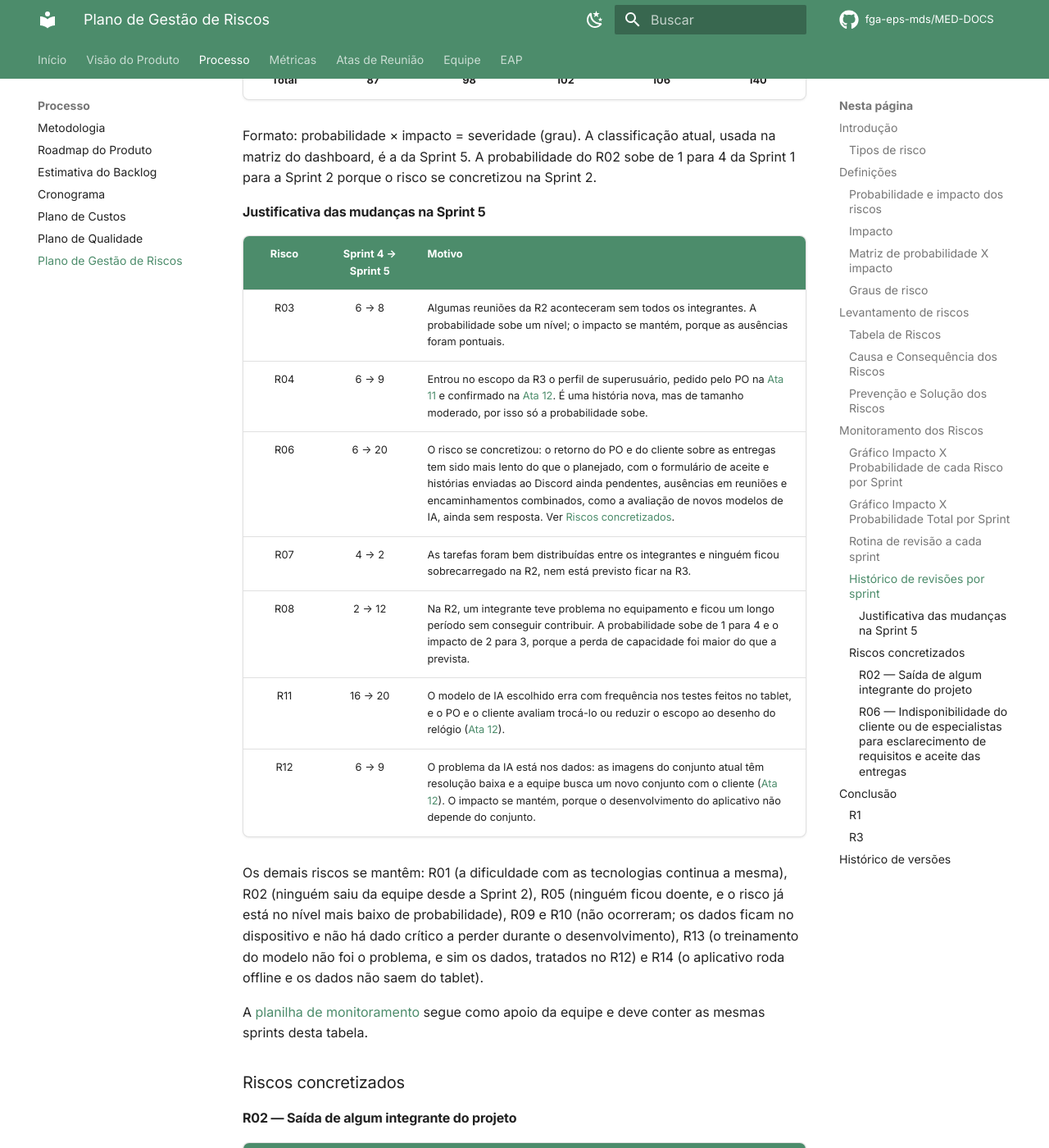
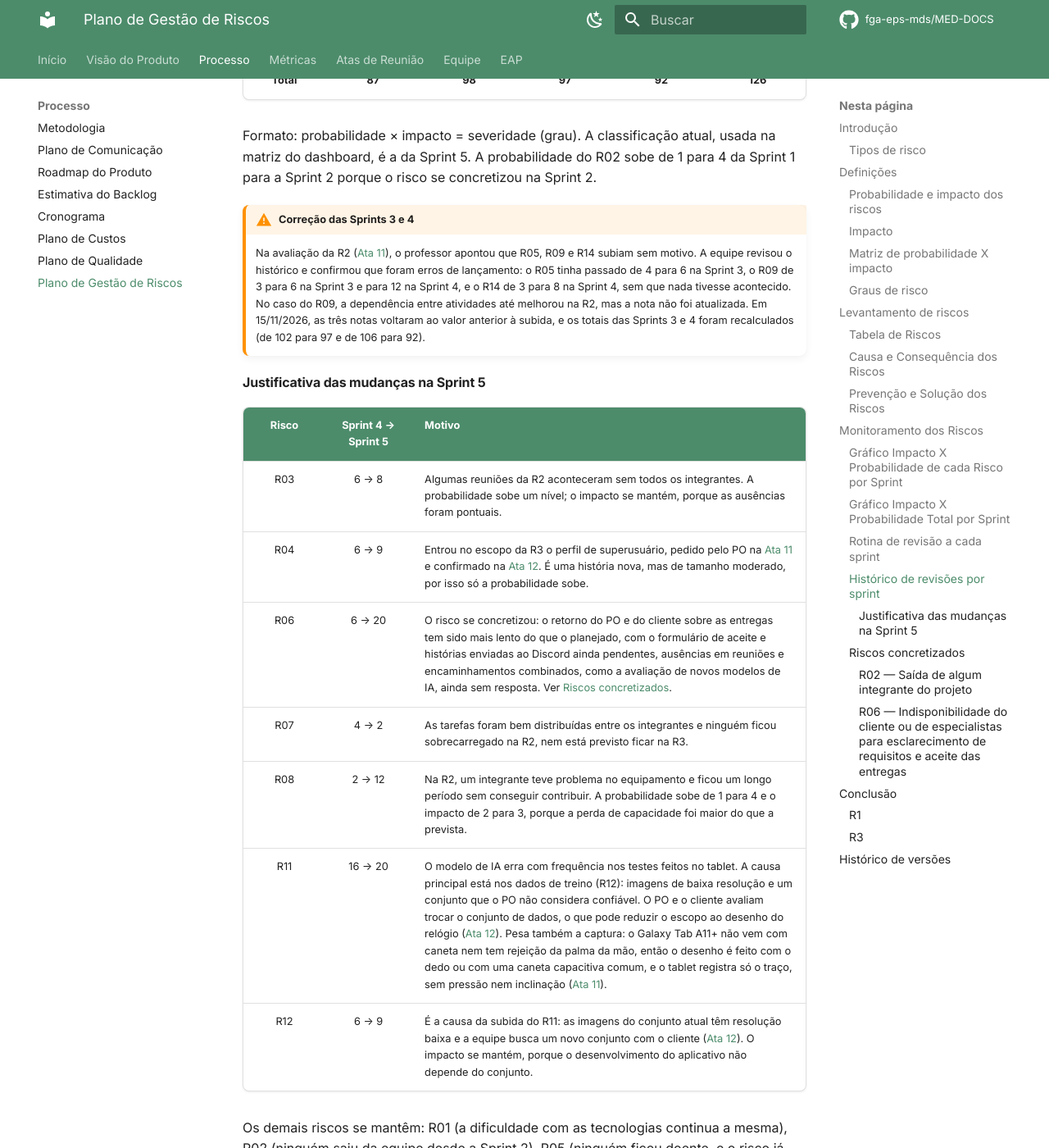
Before and after one commit to apollen27983/UNIEURO_MED-DOCS, an MkDocs documentation site: the page built from docs/processo/riscos.md, in a window 1280 px wide and 1400 px high, scrolled down 9274 px. Shown: the whole window at 82% size. Built offline with MkDocs 1.6.1 and Material for MkDocs 9.7.7, drawn with Linux system fonts in a browser that asks for light colours; comment, search, counter and statistics services are not loaded; some of the changed text lies outside the part shown.

Commit message:
docs(gestao): cria plano de comunicação e corrige classificação dos riscos
- Registra a contingência do R06: as histórias vão para validação e o
  desenvolvimento segue sem esperar o aceite formal.
- Corrige R05, R09 e R14 nas Sprints 3 e 4, que tinham subido por erro
  de lançamento, e recalcula os totais.
- Ajusta a justificativa do R11: a causa principal são os dados de treino.
- Cria o plano de comunicação com partes interessadas, agenda semanal,
  prazos das releases, uso dos tablets e fluxo de validação e aceite.
- Acrescenta ao CONTRIBUTING as práticas de revisão, testes e co-autoria
  adotadas na R3.

```diff
--- a/docs/processo/riscos.md
+++ b/docs/processo/riscos.md
@@ -157,19 +157,22 @@ Os dados ficam versionados em `analytics-raw-data/riscos_historico.json`, e a cl
 | R02 | 1 × 3 = 3 (Baixo) | 4 × 3 = 12 (Médio) | 4 × 3 = 12 (Médio) | 3 × 3 = 9 (Médio) | 3 × 3 = 9 (Médio) |
 | R03 | 4 × 3 = 12 (Médio) | 4 × 3 = 12 (Médio) | 3 × 4 = 12 (Médio) | 3 × 2 = 6 (Médio) | 4 × 2 = 8 (Médio) |
 | R04 | 3 × 3 = 9 (Médio) | 3 × 3 = 9 (Médio) | 2 × 3 = 6 (Médio) | 2 × 3 = 6 (Médio) | 3 × 3 = 9 (Médio) |
-| R05 | 2 × 2 = 4 (Baixo) | 2 × 2 = 4 (Baixo) | 2 × 3 = 6 (Médio) | 1 × 2 = 2 (Baixo) | 1 × 2 = 2 (Baixo) |
+| R05 | 2 × 2 = 4 (Baixo) | 2 × 2 = 4 (Baixo) | 2 × 2 = 4 (Baixo) | 1 × 2 = 2 (Baixo) | 1 × 2 = 2 (Baixo) |
 | R06 | 2 × 3 = 6 (Médio) | 2 × 3 = 6 (Médio) | 2 × 2 = 4 (Baixo) | 2 × 3 = 6 (Médio) | 5 × 4 = 20 (Elevado) |
 | R07 | 1 × 2 = 2 (Baixo) | 2 × 2 = 4 (Baixo) | 2 × 2 = 4 (Baixo) | 2 × 2 = 4 (Baixo) | 1 × 2 = 2 (Baixo) |
 | R08 | 1 × 2 = 2 (Baixo) | 1 × 2 = 2 (Baixo) | 1 × 2 = 2 (Baixo) | 1 × 2 = 2 (Baixo) | 4 × 3 = 12 (Médio) |
-| R09 | 1 × 3 = 3 (Baixo) | 1 × 3 = 3 (Baixo) | 2 × 3 = 6 (Médio) | 3 × 4 = 12 (Médio) | 3 × 4 = 12 (Médio) |
+| R09 | 1 × 3 = 3 (Baixo) | 1 × 3 = 3 (Baixo) | 1 × 3 = 3 (Baixo) | 1 × 3 = 3 (Baixo) | 1 × 3 = 3 (Baixo) |
 | R10 | 3 × 3 = 9 (Médio) | 3 × 3 = 9 (Médio) | 3 × 3 = 9 (Médio) | 2 × 3 = 6 (Médio) | 2 × 3 = 6 (Médio) |
 | R11 | 1 × 4 = 4 (Baixo) | 1 × 4 = 4 (Baixo) | 2 × 4 = 8 (Médio) | 4 × 4 = 16 (Elevado) | 5 × 4 = 20 (Elevado) |
 | R12 | 2 × 3 = 6 (Médio) | 2 × 3 = 6 (Médio) | 2 × 3 = 6 (Médio) | 2 × 3 = 6 (Médio) | 3 × 3 = 9 (Médio) |
 | R13 | 2 × 4 = 8 (Médio) | 2 × 4 = 8 (Médio) | 3 × 4 = 12 (Médio) | 2 × 4 = 8 (Médio) | 2 × 4 = 8 (Médio) |
-| R14 | 1 × 3 = 3 (Baixo) | 1 × 3 = 3 (Baixo) | 1 × 3 = 3 (Baixo) | 2 × 4 = 8 (Médio) | 2 × 4 = 8 (Médio) |
-| **Total** | **87** | **98** | **102** | **106** | **140** |
+| R14 | 1 × 3 = 3 (Baixo) | 1 × 3 = 3 (Baixo) | 1 × 3 = 3 (Baixo) | 1 × 3 = 3 (Baixo) | 1 × 3 = 3 (Baixo) |
+| **Total** | **87** | **98** | **97** | **92** | **126** |
 
 Formato: probabilidade × impacto = severidade (grau). A classificação atual, usada na matriz do dashboard, é a da Sprint 5. A probabilidade do R02 sobe de 1 para 4 da Sprint 1 para a Sprint 2 porque o risco se concretizou na Sprint 2.
+
+!!! warning "Correção das Sprints 3 e 4"
+    Na avaliação da R2 ([Ata 11](../atas-reunioes/Ata-11-EPS-2026-10-30-PO.md)), o professor apontou que R05, R09 e R14 subiam sem motivo. A equipe revisou o histórico e confirmou que foram erros de lançamento: o R05 tinha passado de 4 para 6 na Sprint 3, o R09 de 3 para 6 na Sprint 3 e para 12 na Sprint 4, e o R14 de 3 para 8 na Sprint 4, sem que nada tivesse acontecido. No caso do R09, a dependência entre atividades até melhorou na R2, mas a nota não foi atualizada. Em 15/11/2026, as três notas voltaram ao valor anterior à subida, e os totais das Sprints 3 e 4 foram recalculados (de 102 para 97 e de 106 para 92).
 
 #### Justificativa das mudanças na Sprint 5
 
@@ -180,10 +183,10 @@ Formato: probabilidade × impacto = severidade (grau). A classificação atual,
 | R06 | 6 → 20 | O risco se concretizou: o retorno do PO e do cliente sobre as entregas tem sido mais lento do que o planejado, com o formulário de aceite e histórias enviadas ao Discord ainda pendentes, ausências em reuniões e encaminhamentos combinados, como a avaliação de novos modelos de IA, ainda sem resposta. Ver [Riscos concretizados](#riscos-concretizados). |
 | R07 | 4 → 2 | As tarefas foram bem distribuídas entre os integrantes e ninguém ficou sobrecarregado na R2, nem está previsto ficar na R3. |
 | R08 | 2 → 12 | Na R2, um integrante teve problema no equipamento e ficou um longo período sem conseguir contribuir. A probabilidade sobe de 1 para 4 e o impacto de 2 para 3, porque a perda de capacidade foi maior do que a prevista. |
-| R11 | 16 → 20 | O modelo de IA escolhido erra com frequência nos testes feitos no tablet, e o PO e o cliente avaliam trocá-lo ou reduzir o escopo ao desenho do relógio ([Ata 12](../atas-reunioes/Ata-12-EPS-2026-11-09-PO.md)). |
-| R12 | 6 → 9 | O problema da IA está nos dados: as imagens do conjunto atual têm resolução baixa e a equipe busca um novo conjunto com o cliente ([Ata 12](../atas-reunioes/Ata-12-EPS-2026-11-09-PO.md)). O impacto se mantém, porque o desenvolvimento do aplicativo não depende do conjunto. |
+| R11 | 16 → 20 | O modelo de IA erra com frequência nos testes feitos no tablet. A causa principal está nos dados de treino (R12): imagens de baixa resolução e um conjunto que o PO não considera confiável. O PO e o cliente avaliam trocar o conjunto de dados, o que pode reduzir o escopo ao desenho do relógio ([Ata 12](../atas-reunioes/Ata-12-EPS-2026-11-09-PO.md)). Pesa também a captura: o Galaxy Tab A11+ não vem com caneta nem tem rejeição da palma da mão, então o desenho é feito com o dedo ou com uma caneta capacitiva comum, e o tablet registra só o traço, sem pressão nem inclinação ([Ata 11](../atas-reunioes/Ata-11-EPS-2026-10-30-PO.md)). |
+| R12 | 6 → 9 | É a causa da subida do R11: as imagens do conjunto atual têm resolução baixa e a equipe busca um novo conjunto com o cliente ([Ata 12](../atas-reunioes/Ata-12-EPS-2026-11-09-PO.md)). O impacto se mantém, porque o desenvolvimento do aplicativo não depende do conjunto. |
 
-Os demais riscos se mantêm: R01 (a dificuldade com as tecnologias continua a mesma), R02 (ninguém saiu da equipe desde a Sprint 2), R05 (ninguém ficou doente, e o risco já está no nível mais baixo de probabilidade), R09 e R10 (não ocorreram; os dados ficam no dispositivo e não há dado crítico a perder durante o desenvolvimento), R13 (o treinamento do modelo não foi o problema, e sim os dados, tratados no R12) e R14 (o aplicativo roda offline e os dados não saem do tablet).
+Os demais riscos se mantêm: R01 (a dificuldade com as tecnologias continua a mesma), R02 (ninguém saiu da equipe desde a Sprint 2), R05 (ninguém ficou doente, e o risco já está no nível mais baixo de probabilidade), R09 (a dependência entre atividades não causou atrasos), R10 (não ocorreu; os dados ficam no dispositivo e não há dado crítico a perder durante o desenvolvimento), R13 (o treinamento do modelo não foi o problema, e sim os dados, tratados no R12) e R14 (o aplicativo roda offline e os dados não saem do tablet). R09 e R14 aparecem com a nota corrigida, conforme o aviso acima.
 
 A [planilha de monitoramento](https://docs.google.com/spreadsheets/d/1ZarJ5KuICboZrPrMZGIZyJAHq8Ju39r4wP2-Lx8_pqc/edit?usp=sharing) segue como apoio da equipe e deve conter as mesmas sprints desta tabela.
 
@@ -208,6 +211,7 @@ O R02 continua sendo monitorado, porque outra saída ainda pode acontecer até o
 | O que aconteceu | O formulário único de aceite das histórias da R1 e da R2 ficou sem resposta do PO, e as histórias #10, #23 e #17, enviadas ao Discord, também seguiam sem retorno. O cliente respondeu ao formulário e validou as entregas. Na Ata 11, o professor apontou a falta de retorno como o maior risco do projeto |
 | Impacto | Histórias concluídas ficam na coluna de aceitação do ZenHub, a *velocity* da R2 ficou zerada porque só conta pontos com aceite formal, e o planejamento da reta final depende de validações que ainda não chegaram |
 | Resposta aplicada | Formulário único de aceite com todas as histórias pendentes e o APK; validação prévia das histórias da R3 na própria reunião semanal; lembrete por WhatsApp, canal que o PO usa. Na Ata 12, ficou combinado que a equipe segue o desenvolvimento quando não houver resposta e ajusta no caminho se o PO ou o cliente pedirem mudança. O PO se comprometeu a responder o formulário até 11/11/2026 |
+| Contingência | A equipe enviou todas as histórias pendentes ao PO e ao cliente para validação e segue o desenvolvimento normalmente, sem esperar o aceite formal. Ajustes pedidos depois entram como correção. O fluxo de validação e aceite está no [plano de comunicação](plano-de-comunicacao.md#validacao-e-aceite) |
 
 O R06 continua sendo monitorado até o aceite final da R3.
 
@@ -223,7 +227,7 @@ O risco R02 se concretizou na Sprint 2, com a saída de um integrante em 24/09/2
 
 ### R3
 
-Na Release 3, os riscos mais altos são o R06 e o R11, ambos de grau Elevado. O R06 se concretizou: o aceite das entregas depende de um retorno do PO e do cliente que tem sido mais lento que o planejado, e a equipe passou a validar as histórias na própria reunião semanal e a seguir o desenvolvimento quando não há resposta. O R11 subiu porque o modelo de IA ainda não tem a precisão esperada e pode ser trocado, o que se reflete também no R12, pela qualidade dos dados. O R08 subiu depois que um integrante ficou um longo período sem equipamento na R2.
+Na Release 3, os riscos mais altos são o R06 e o R11, ambos de grau Elevado. O R06 se concretizou: o aceite das entregas depende de um retorno do PO e do cliente que tem sido mais lento que o planejado, e a equipe passou a validar as histórias na própria reunião semanal e a seguir o desenvolvimento quando não há resposta. O R11 subiu porque o modelo de IA ainda não tem a precisão esperada, e a causa principal está nos dados de treino, o que também elevou o R12. O PO e o cliente avaliam trocar o conjunto de dados. O R08 subiu depois que um integrante ficou um longo período sem equipamento na R2.
 
 ## Histórico de versões
 
@@ -232,4 +236,4 @@ Na Release 3, os riscos mais altos são o R06 e o R11, ambos de grau Elevado. O
 | 1.0 | Criação da documentação de riscos | [Eduardo Ferreira](https://github.com/eduardoferre) | 27/09/2026 | A definir | — |
 | 1.1 | Adição dos gráficos de impacto e probabilidade e conclusão da R1 | [Eduardo Ferreira](https://github.com/eduardoferre) | 27/09/2026 | A definir | — |
 | 1.2 | Escala única de classificação com o dashboard, histórico apenas das sprints realizadas, registro do R02 concretizado | [Eduardo Ferreira](https://github.com/eduardoferre) | 25/10/2026 | A definir | — |
-| 1.3 | Revisão da Sprint 5 (R3) com justificativa de cada mudança, R06 registrado como risco concretizado e conclusão da R3 | [Daniel Ferreira Nunes](https://github.com/Mach1r0) | 15/11/2026 | A definir | — |
+| 1.3 | Revisão da Sprint 5 (R3) com justificativa de cada mudança, R06 registrado como risco concretizado com a contingência adotada, correção de R05, R09 e R14 nas Sprints 3 e 4 e conclusão da R3 | [Daniel Ferreira Nunes](https://github.com/Mach1r0) | 15/11/2026 | A definir | — |
--- a/mkdocs.yml
+++ b/mkdocs.yml
@@ -88,6 +88,7 @@ nav:
       - Protótipo da área do profissional: produto/prototipo-area-do-profissional.md
   - Processo:
       - Metodologia: processo/metodologia.md
+      - Plano de Comunicação: processo/plano-de-comunicacao.md
       - Roadmap do Produto: processo/roadmap.md
       - Estimativa do Backlog: processo/estimativa-do-backlog.md
       - Cronograma: processo/cronograma.md
```
Also changed, not shown: CONTRIBUTING.md (+18 -0 lines), docs/processo/plano-de-comunicacao.md (added, +70 -0 lines), 2 other files.
